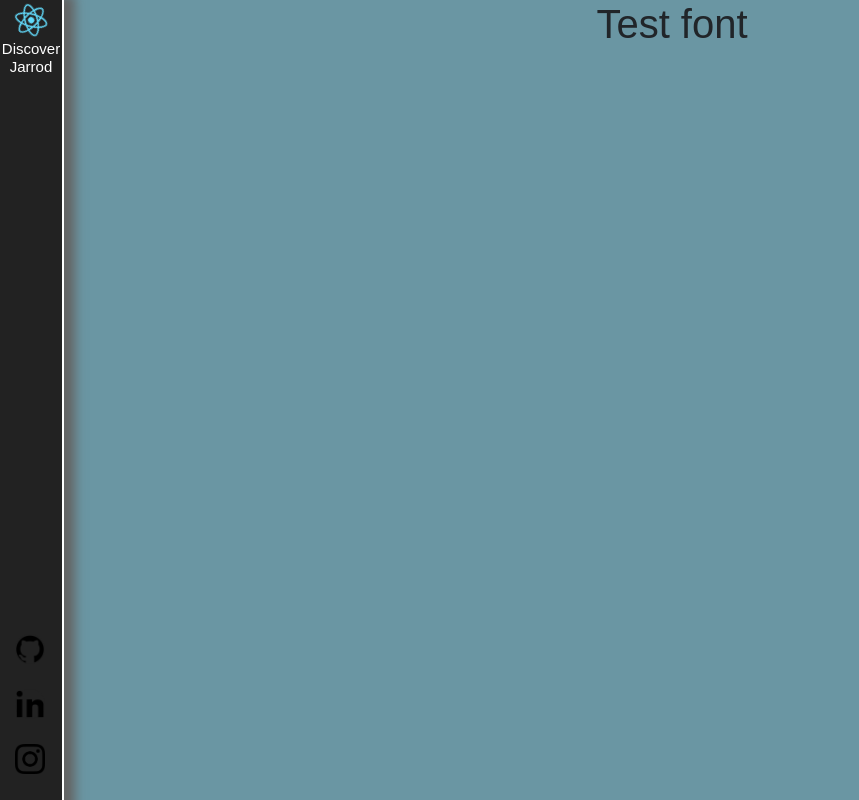
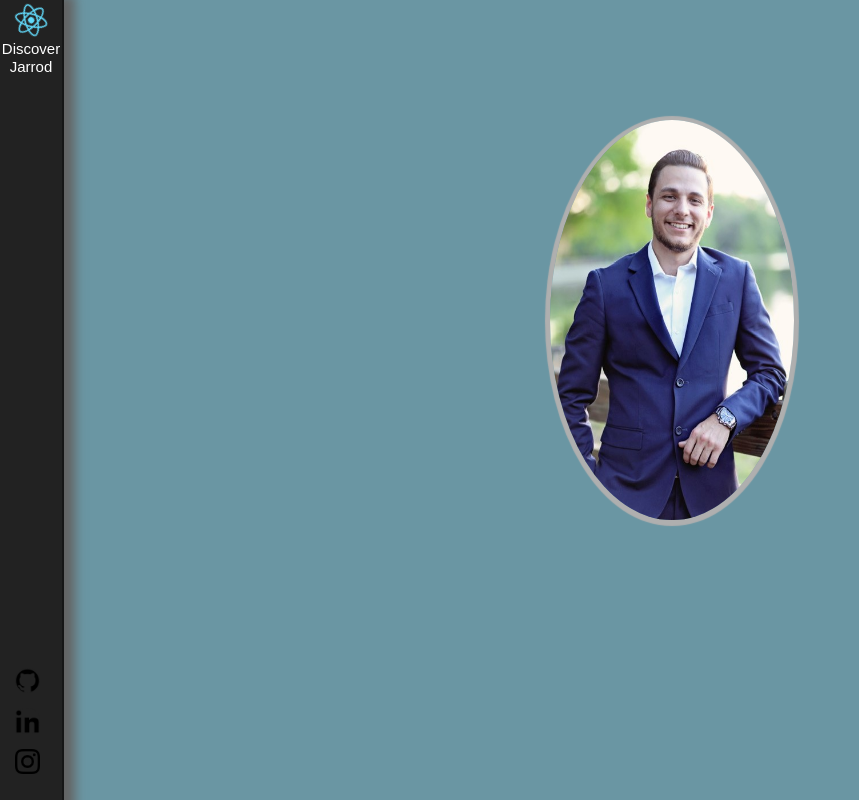
Before and after one commit to Jarrodk0506/DiscoverJarrod, a React (Create React App) app in the folder client/: page / in a window 1280 px wide. Shown: the whole page, without its empty margins (0-859 px from the left). Built offline with nearby package versions, Linux system fonts and the light colour scheme.

Commit message:
working on picture styling

```diff
--- a/client/src/App.css
+++ b/client/src/App.css
@@ -18,6 +18,20 @@
   font-size: 15px;
 }
 
+.picture{
+  border-radius: 50%;
+  height: 50%;
+  width: 20%;
+  position: absolute;
+  left: 40%;
+  top: 15%;
+  box-shadow: 0px 1px 1px 5px #afafaf;
+}
+
+.picturediv{
+  border-radius: 50%;
+}
+
 .App-header {
   background-color: #222;
   height: 100%;
@@ -26,7 +40,7 @@
   left: 0;
   color: white;
   box-shadow: 1px 5px 10px 10px #646464;
-  border-color: white;
+  border-color: rgb(22, 22, 22);
   border-width: 0px 2px 0px 0px;
   border-style: double;
 }
@@ -59,7 +73,6 @@ li{
 #linkButton{
   display: inline-block;
   border-radius: 50%;
-  margin-top: 10px;
   margin-bottom: 10px;
   border-width: 0px;
   padding: 0;
@@ -76,8 +89,8 @@ li{
 }
 
 #linkImage{
-  height: 30px;
-  width: 30px;
+  height: 25px;
+  width: 25px;
 }
 
 
--- a/client/src/App.js
+++ b/client/src/App.js
@@ -4,6 +4,7 @@ import "./App.css";
 import github from "./github.png"
 import linkedin from "./linkedin.jpg"
 import instagram from "./instagram.png"
+import picture from "./picture.jpg"
 import Divtest from "../src/components/wrapper/wrapper"
 
 
@@ -34,9 +35,11 @@ class App extends Component {
               </li>
             </ul>
           </div>
-        <div className="contentWrap">
-          <h1> Test font </h1>
-        </div>
+          <div className="contentWrap">
+            <div className="picturediv">
+              <img className="picture" src={picture}></img>
+            </div>
+          </div>
           {/* <Divtest></Divtest> */}
         </div >
       </div >
```
Also changed, not shown: client/src/picture.jpg (added).
